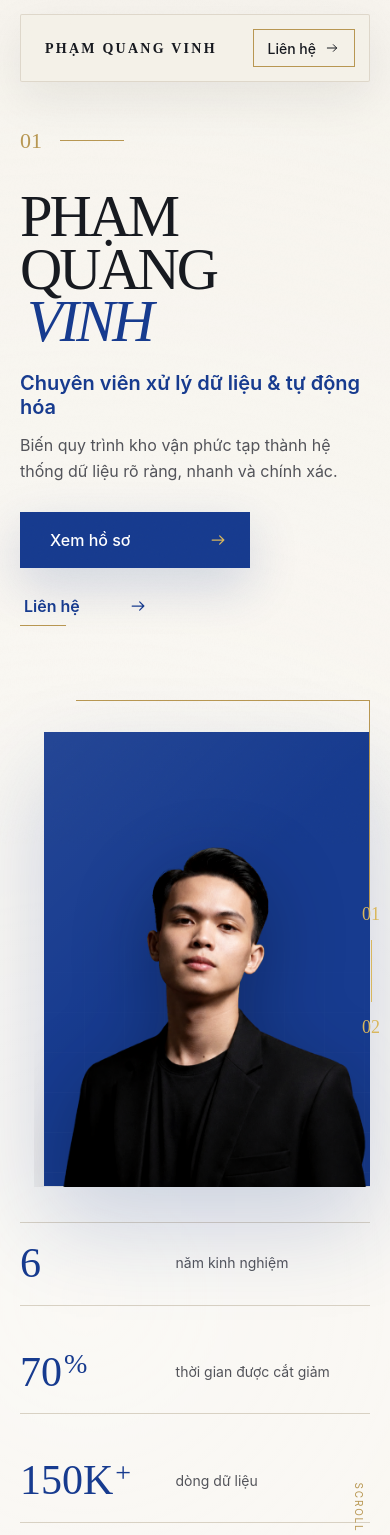
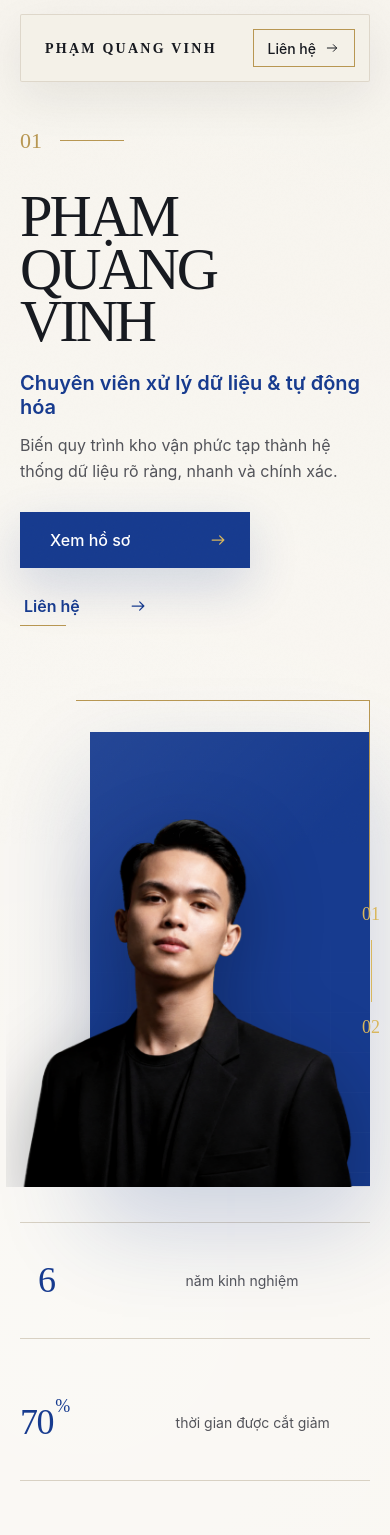
Before and after one commit to pquangvinh1999-arch/pham-quang-vinh-portfolio, a Next.js app: page / in a window 390 px wide. Shown: the top 1535 px of the page. Built offline with nearby package versions, Linux system fonts and the light colour scheme.

Commit message:
Polish hero metrics and animated project visuals

```diff
--- a/app/globals.css
+++ b/app/globals.css
@@ -75,6 +75,63 @@ a {
   transform: scaleX(var(--scroll-progress));
   transform-origin: left;
   transition: transform 80ms linear;
+}
+
+.section-transition {
+  position: fixed;
+  z-index: 62;
+  inset: 0;
+  overflow: hidden;
+  pointer-events: none;
+}
+
+.section-transition::before {
+  position: absolute;
+  inset: 0;
+  content: "";
+  background:
+    linear-gradient(
+      90deg,
+      rgba(23, 59, 143, 0),
+      rgba(23, 59, 143, 0.12) 48%,
+      rgba(184, 151, 82, 0.08)
+    );
+  animation: section-wipe 920ms both cubic-bezier(0.22, 1, 0.36, 1);
+}
+
+.section-transition-label {
+  position: absolute;
+  top: 50%;
+  right: 28px;
+  display: flex;
+  align-items: center;
+  gap: 12px;
+  padding: 10px 14px;
+  border: 1px solid rgba(216, 209, 195, 0.78);
+  color: var(--cobalt);
+  background: rgba(252, 251, 248, 0.88);
+  box-shadow: 0 16px 40px rgba(23, 26, 32, 0.08);
+  font-size: 9px;
+  letter-spacing: 0.14em;
+  text-transform: uppercase;
+  backdrop-filter: blur(16px);
+  animation: chapter-label 1100ms both cubic-bezier(0.22, 1, 0.36, 1);
+}
+
+.section-transition-label span {
+  color: var(--gold);
+  font-family: var(--display);
+  font-size: 17px;
+}
+
+.section-transition-label i {
+  width: 26px;
+  height: 1px;
+  background: var(--gold);
+}
+
+.section-transition-label strong {
+  font-weight: 700;
 }
 
 .hero {
@@ -247,9 +304,9 @@ a:hover .arrow-icon {
 }
 
 .hero-title span:last-child {
-  color: var(--cobalt);
-  font-style: italic;
-  transform: translateX(0.48em);
+  color: inherit;
+  font-style: normal;
+  transform: none;
 }
 
 .hero-role {
@@ -336,45 +393,55 @@ a:hover .arrow-icon {
 
 .metrics {
   display: grid;
-  grid-template-columns: 0.7fr 0.9fr 1fr 1fr;
+  grid-template-columns: repeat(4, minmax(0, 1fr));
   width: min(650px, 100%);
   margin: clamp(42px, 7vh, 72px) 0 0;
+  border-top: 1px solid var(--stone);
+  border-bottom: 1px solid var(--stone);
 }
 
 .metrics > div {
+  display: flex;
+  flex-direction: column;
   min-width: 0;
-  padding: 0 34px;
+  min-height: 116px;
+  padding: 22px 18px 18px;
   border-left: 1px solid var(--stone);
 }
 
 .metrics > div:first-child {
-  padding-left: 0;
+  padding-left: 18px;
   border-left: 0;
 }
 
 .metrics dt {
+  display: flex;
+  align-items: flex-start;
   color: var(--cobalt);
   font-family: var(--display);
-  line-height: 0.8;
+  line-height: 0.82;
   white-space: nowrap;
 }
 
 .metrics strong {
-  font-size: clamp(42px, 3.7vw, 58px);
+  font-size: clamp(36px, 3.2vw, 50px);
   font-weight: 500;
+  letter-spacing: -0.04em;
 }
 
 .metrics sup {
-  top: -0.45em;
+  position: relative;
+  top: -0.12em;
   margin-left: 2px;
-  font-size: 28px;
+  font-size: clamp(18px, 1.7vw, 24px);
 }
 
 .metrics dd {
-  margin: 14px 0 0;
+  margin: 12px 0 0;
   color: var(--ink-soft);
-  font-size: 13px;
-  line-height: 1.35;
+  font-size: 12px;
+  line-height: 1.4;
+  text-wrap: balance;
 }
 
 .hero-progress {
@@ -425,7 +492,7 @@ a:hover .arrow-icon {
 
 .portrait-blue {
   position: absolute;
-  inset: 84px 0 0 34px;
+  inset: 84px 0 0 112px;
   background:
     linear-gradient(135deg, rgba(255, 255, 255, 0.06), transparent 45%),
     var(--cobalt);
@@ -462,9 +529,9 @@ a:hover .arrow-icon {
 .portrait-mask {
   position: absolute;
   z-index: 3;
-  right: 0;
+  right: 3%;
   bottom: 0;
-  width: 96%;
+  width: 105%;
   height: 96%;
   overflow: visible;
   clip-path: inset(0 0 0 0);
@@ -477,7 +544,7 @@ a:hover .arrow-icon {
 
 .portrait-mask img {
   position: absolute;
-  right: -1%;
+  right: 0;
   bottom: -1px;
   width: 100%;
   height: 100%;
@@ -487,6 +554,8 @@ a:hover .arrow-icon {
     saturate(0.88)
     contrast(1.03)
     drop-shadow(0 26px 38px rgba(4, 10, 25, 0.32));
+  transform: translateX(-3%);
+  animation: portrait-float 5.6s 1.2s infinite ease-in-out;
 }
 
 .portrait-markers {
@@ -1202,6 +1271,153 @@ a:hover .arrow-icon {
   background: var(--ink);
 }
 
+.project-thumbnail {
+  position: absolute;
+  z-index: 1;
+  pointer-events: none;
+  opacity: 0.55;
+  transition:
+    opacity 420ms ease,
+    transform 560ms cubic-bezier(0.22, 1, 0.36, 1);
+}
+
+.thumbnail-dashboard {
+  top: 112px;
+  right: 34px;
+  left: 34px;
+  display: flex;
+  align-items: end;
+  gap: 12px;
+  height: 172px;
+  padding: 0 10px 14px;
+  border-bottom: 1px solid rgba(255, 255, 255, 0.26);
+}
+
+.thumbnail-dashboard::before,
+.thumbnail-dashboard::after {
+  position: absolute;
+  right: 0;
+  left: 0;
+  height: 1px;
+  content: "";
+  background: rgba(255, 255, 255, 0.1);
+}
+
+.thumbnail-dashboard::before {
+  top: 34%;
+}
+
+.thumbnail-dashboard::after {
+  top: 67%;
+}
+
+.thumbnail-dashboard span {
+  flex: 1;
+  max-width: 66px;
+  background: linear-gradient(to top, #d8bb73, rgba(255, 255, 255, 0.42));
+  transform: scaleY(0);
+  transform-origin: bottom;
+  animation: project-bar-rise 820ms both cubic-bezier(0.22, 1, 0.36, 1);
+  animation-play-state: paused;
+}
+
+.thumbnail-dashboard span:nth-child(1) {
+  height: 38%;
+  animation-delay: 80ms;
+}
+
+.thumbnail-dashboard span:nth-child(2) {
+  height: 66%;
+  animation-delay: 150ms;
+}
+
+.thumbnail-dashboard span:nth-child(3) {
+  height: 52%;
+  animation-delay: 220ms;
+}
+
+.thumbnail-dashboard span:nth-child(4) {
+  height: 88%;
+  animation-delay: 290ms;
+}
+
+.thumbnail-dashboard span:nth-child(5) {
+  height: 72%;
+  animation-delay: 360ms;
+}
+
+.project-card.is-visible .thumbnail-dashboard span {
+  animation-play-state: running;
+}
+
+.thumbnail-vision {
+  top: 74px;
+  right: 32px;
+  width: 138px;
+  height: 138px;
+  border: 1px solid rgba(23, 59, 143, 0.2);
+  border-radius: 50%;
+  box-shadow:
+    0 0 0 18px rgba(23, 59, 143, 0.025),
+    inset 0 0 0 28px rgba(23, 59, 143, 0.025);
+  animation: vision-orbit 8s linear infinite;
+}
+
+.thumbnail-vision span {
+  position: absolute;
+  inset: 37px;
+  border: 1px solid var(--gold);
+  transform: rotate(45deg);
+}
+
+.thumbnail-vision i {
+  position: absolute;
+  top: 20px;
+  right: 20px;
+  left: 20px;
+  height: 1px;
+  background: var(--cobalt);
+  box-shadow: 0 0 12px rgba(23, 59, 143, 0.48);
+  animation: vision-scan 2.8s infinite ease-in-out;
+}
+
+.thumbnail-container {
+  top: 76px;
+  right: 28px;
+  width: 178px;
+  height: 122px;
+  perspective: 500px;
+}
+
+.thumbnail-container span {
+  position: absolute;
+  width: 98px;
+  height: 58px;
+  border: 1px solid rgba(222, 199, 133, 0.54);
+  background: rgba(255, 255, 255, 0.025);
+  animation: container-float 4.5s infinite ease-in-out;
+}
+
+.thumbnail-container span:nth-child(1) {
+  top: 4px;
+  left: 4px;
+  transform: skewY(-12deg);
+}
+
+.thumbnail-container span:nth-child(2) {
+  top: 30px;
+  left: 40px;
+  animation-delay: -1.5s;
+  transform: skewY(-12deg);
+}
+
+.thumbnail-container span:nth-child(3) {
+  top: 56px;
+  left: 76px;
+  animation-delay: -3s;
+  transform: skewY(-12deg);
+}
+
 .project-card:hover,
 .project-card:focus-visible {
   border-color: var(--gold);
@@ -1212,6 +1428,12 @@ a:hover .arrow-icon {
 .project-card:hover::before,
 .project-card:focus-visible::before {
   transform: translate(-20px, -14px) scale(1.08);
+}
+
+.project-card:hover .project-thumbnail,
+.project-card:focus-visible .project-thumbnail {
+  opacity: 0.88;
+  transform: translateY(-6px) scale(1.03);
 }
 
 .project-meta {
@@ -1488,6 +1710,7 @@ a:hover .arrow-icon {
 .footer-links {
   display: flex;
   align-items: center;
+  justify-content: flex-end;
   gap: 34px;
   color: var(--cobalt);
   font-size: 12px;
@@ -1620,6 +1843,95 @@ a:hover .arrow-icon {
   }
 }
 
+@keyframes section-wipe {
+  0% {
+    opacity: 0;
+    clip-path: inset(0 100% 0 0);
+  }
+  36% {
+    opacity: 1;
+    clip-path: inset(0 0 0 0);
+  }
+  100% {
+    opacity: 0;
+    clip-path: inset(0 0 0 100%);
+  }
+}
+
+@keyframes chapter-label {
+  0% {
+    opacity: 0;
+    transform: translate(24px, -50%);
+  }
+  22%,
+  68% {
+    opacity: 1;
+    transform: translate(0, -50%);
+  }
+  100% {
+    opacity: 0;
+    transform: translate(-14px, -50%);
+  }
+}
+
+@keyframes chapter-label-mobile {
+  0% {
+    opacity: 0;
+    transform: translateX(24px);
+  }
+  22%,
+  68% {
+    opacity: 1;
+    transform: translateX(0);
+  }
+  100% {
+    opacity: 0;
+    transform: translateX(-14px);
+  }
+}
+
+@keyframes portrait-float {
+  0%,
+  100% {
+    transform: translateX(-3%) translateY(0);
+  }
+  50% {
+    transform: translateX(-3%) translateY(-7px);
+  }
+}
+
+@keyframes project-bar-rise {
+  to {
+    transform: scaleY(1);
+  }
+}
+
+@keyframes vision-orbit {
+  to {
+    transform: rotate(360deg);
+  }
+}
+
+@keyframes vision-scan {
+  0%,
+  100% {
+    transform: translateY(0);
+  }
+  50% {
+    transform: translateY(96px);
+  }
+}
+
+@keyframes container-float {
+  0%,
+  100% {
+    transform: skewY(-12deg) translateY(0);
+  }
+  50% {
+    transform: skewY(-12deg) translateY(-8px);
+  }
+}
+
 @media (max-width: 1120px) {
   .site-header,
   .hero-grid {
@@ -1660,7 +1972,7 @@ a:hover .arrow-icon {
   }
 
   .metrics > div:nth-child(3) {
-    padding-left: 0;
+    padding-left: 18px;
     border-left: 0;
   }
 
@@ -1750,7 +2062,7 @@ a:hover .arrow-icon {
   }
 
   .hero-title span:last-child {
-    transform: translateX(0.12em);
+    transform: none;
   }
 
   .hero-role {
@@ -1793,7 +2105,7 @@ a:hover .arrow-icon {
   }
 
   .portrait-blue {
-    inset: 56px 0 0 24px;
+    inset: 56px 0 0 70px;
   }
 
   .portrait-gold-rule {
@@ -1803,7 +2115,7 @@ a:hover .arrow-icon {
 
   .portrait-mask {
     right: 0;
-    width: 96%;
+    width: 104%;
   }
 
   .portrait-markers {
@@ -2016,6 +2328,18 @@ a:hover .arrow-icon {
     font-size: clamp(42px, 11vw, 56px);
   }
 
+  .thumbnail-dashboard {
+    top: 92px;
+    height: 132px;
+  }
+
+  .thumbnail-vision,
+  .thumbnail-container {
+    opacity: 0.34;
+    transform: scale(0.86);
+    transform-origin: top right;
+  }
+
   .certificate {
     padding: 90px 0 110px;
   }
@@ -2058,8 +2382,15 @@ a:hover .arrow-icon {
 
   .footer-links {
     grid-column: 1 / -1;
-    justify-content: space-between;
+    justify-content: flex-end;
     padding-top: 14px;
+  }
+
+  .section-transition-label {
+    top: auto;
+    right: 12px;
+    bottom: 18px;
+    animation-name: chapter-label-mobile;
   }
 }
 
--- a/app/page.tsx
+++ b/app/page.tsx
@@ -26,6 +26,12 @@ export default function Home() {
   const navRef = useRef<HTMLElement>(null);
   const [activeSection, setActiveSection] = useState("tong-quan");
   const [navIndicator, setNavIndicator] = useState({ left: 0, width: 0 });
+  const activeSectionIndex = Math.max(
+    0,
+    navItems.findIndex(({ id }) => id === activeSection),
+  );
+  const activeSectionLabel =
+    navItems[activeSectionIndex]?.label ?? navItems[0].label;
 
   useEffect(() => {
     document.documentElement.classList.add("js-enabled");
@@ -101,6 +107,13 @@ export default function Home() {
   return (
     <main>
       <div className="page-progress" aria-hidden="true" />
+      <div className="section-transition" key={activeSection} aria-hidden="true">
+        <div className="section-transition-label">
+          <span>{String(activeSectionIndex + 1).padStart(2, "0")}</span>
+          <i />
+          <strong>{activeSectionLabel}</strong>
+        </div>
+      </div>
 
       <section className="hero" id="tong-quan" aria-labelledby="hero-title">
         <header className="site-header">
@@ -492,6 +505,16 @@ export default function Home() {
                 <span>01</span>
                 <small>Inventory / TypeScript</small>
               </div>
+              <div
+                className="project-thumbnail thumbnail-dashboard"
+                aria-hidden="true"
+              >
+                <span />
+                <span />
+                <span />
+                <span />
+                <span />
+              </div>
               <div>
                 <h4>Inventory FG Dashboard</h4>
                 <p>
@@ -514,6 +537,13 @@ export default function Home() {
               <div className="project-meta">
                 <span>02</span>
                 <small>AI Vision / Catalogue</small>
+              </div>
+              <div
+                className="project-thumbnail thumbnail-vision"
+                aria-hidden="true"
+              >
+                <span />
+                <i />
               </div>
               <div>
                 <h4>Catalogue AI</h4>
@@ -538,11 +568,20 @@ export default function Home() {
                 <span>03</span>
                 <small>Logistics / Planning</small>
               </div>
+              <div
+                className="project-thumbnail thumbnail-container"
+                aria-hidden="true"
+              >
+                <span />
+                <span />
+                <span />
+              </div>
               <div>
                 <h4>ContainerAI</h4>
                 <p>
-                  Theo dõi tiến độ soạn hàng, kế hoạch container và target xuất
-                  hàng theo từng đơn hàng.
+                  Hệ thống chuyển đổi mô phỏng 3D hàng thành phẩm - nguyên vật
+                  liệu từ dữ liệu thô đến models 3D để trực quan hóa sắp xếp
+                  nhập - xuất container.
                 </p>
               </div>
               <div className="project-arrow">
@@ -642,13 +681,6 @@ export default function Home() {
           <div className="footer-mark">PV</div>
           <p>© 2026 Phạm Quang Vinh. Built around clarity &amp; impact.</p>
           <div className="footer-links">
-            <a
-              href="https://github.com/pquangvinh1999-arch"
-              target="_blank"
-              rel="noreferrer"
-            >
-              GitHub
-            </a>
             <a href="#tong-quan">
               Về đầu trang <Arrow />
             </a>
```
